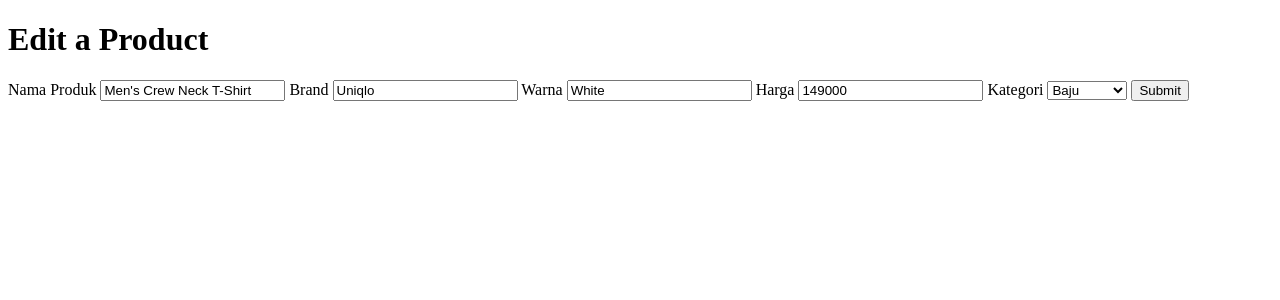
After one commit to gavrilasa/ShopApp, a Node server app: page /products/600000000000000000000001/edit in a window 1280 px wide. The commit adds this page. Shown: the top 300 px of the page. Run offline with Node 20, Linux system fonts and the light colour scheme; data comes from the database, SQL or seed files in the repository; some libraries are stand-ins or nearby versions.

Commit message:
Addin Edit Form

```diff
--- a/index.js
+++ b/index.js
@@ -14,6 +14,7 @@ mongoose.connect('mongodb://127.0.0.1/shop_db')
 
 app.set('views', path.join(__dirname, 'views'))
 app.set('view engine', 'ejs')
+app.use(express.urlencoded({ extended: true }))
 
 app.get('/', (req, res) => {
     res.send('Project Set Up Succeed')
@@ -24,6 +25,28 @@ app.get('/products', async (req, res) => {
     res.render('products/index', { products })
 })
 
+app.get('/products/create', (req, res) => {
+    res.render('products/create')
+})
+
+app.post('/products', async (req, res) => {
+    const product = new Product(req.body)
+    await product.save()
+    res.redirect(`/products/${product._id}`)
+})
+
+app.get('/products/:id', async (req, res) => {
+    const { id } = req.params
+    const product = await Product.findById(id)
+    res.render('products/show', { product })
+})
+
+app.get('/products/:id/edit', async (req, res) => {
+    const { id } = req.params
+    const product = await Product.findById(id)
+    res.render('products/edit', { product })
+})
+
 app.listen(3000, () => {
     console.log('ShopApp listening on http://127.0.0.1:3000')
 })
--- a/models/product.js
+++ b/models/product.js
@@ -17,9 +17,9 @@ const productSchema = new mongoose.Schema({
         type: String,
         required: true
     },
-    size: {
+    category: {
         type: String,
-        enum: ['S', 'M', 'L', 'XL'],
+        enum: ['Baju', 'Celana', 'Topi', 'Aksesoris', 'Jaket'],
         required: true
     },
 })
--- /dev/null
+++ b/views/products/edit.ejs
@@ -0,0 +1,33 @@
+<!DOCTYPE html>
+<html lang="en">
+
+<head>
+  <meta charset="UTF-8" />
+  <meta name="viewport" content="width=device-width, initial-scale=1.0" />
+  <title>Create Product</title>
+</head>
+
+<body>
+  <h1>Edit a Product</h1>
+  <form action="/products/<%= product._id %>" method="post">
+    <label for="name">Nama Produk</label>
+    <input type="text" name="name" id="name" value="<%= product.name %>" />
+    <label for="brand">Brand</label>
+    <input type="text" name="brand" id="brand" value="<%= product.brand %>" />
+    <label for="color">Warna</label>
+    <input type="text" name="color" id="color" value="<%= product.color %>" />
+    <label for="price">Harga</label>
+    <input type="number" name="price" id="price" value="<%= product.price %>" />
+    <label for="category">Kategori</label>
+    <select name="category" id="category">
+      <option value="Baju" <%= product.category == 'Baju' ? 'selected' : '' %>>Baju</option>
+      <option value="Celana" <%= product.category == 'Celana' ? 'selected' : '' %>>Celana</option>
+      <option value="Topi" <%= product.category == 'Topi' ? 'selected' : '' %>>Topi</option>
+      <option value="Aksesoris" <%= product.category == 'Aksesoris' ? 'selected' : '' %>>Aksesoris</option>
+      <option value="Jaket" <%= product.category == 'Jaket' ? 'selected' : '' %>>Jaket</option>
+    </select>
+    <button type="submit">Submit</button>
+  </form>
+</body>
+
+</html>
```
Also changed, not shown: seeds.js (+11 -10 lines), views/products/create.ejs (added, +30 -0 lines), views/products/index.ejs (+6 -1 lines), views/products/show.ejs (added, +20 -0 lines).
